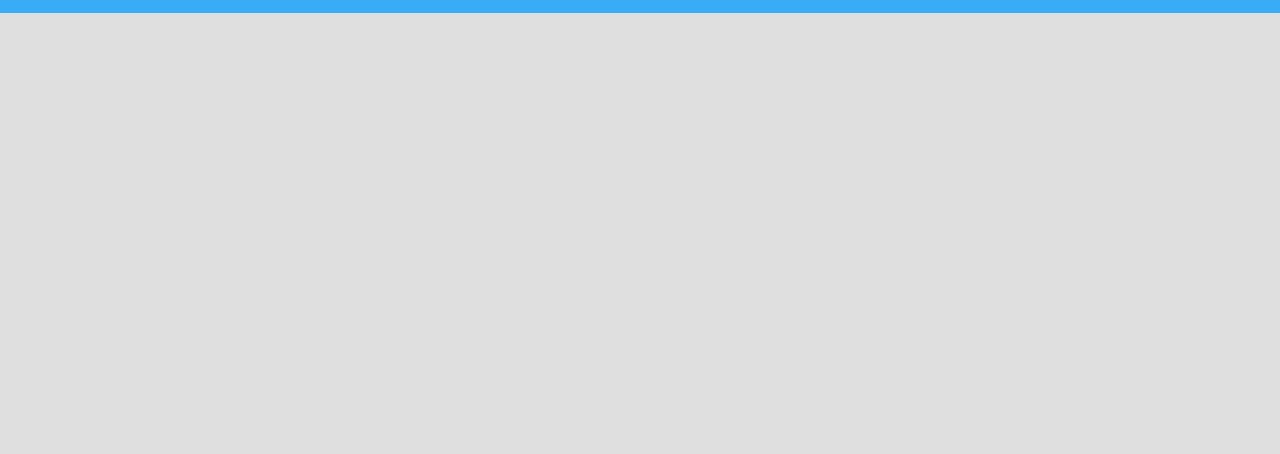
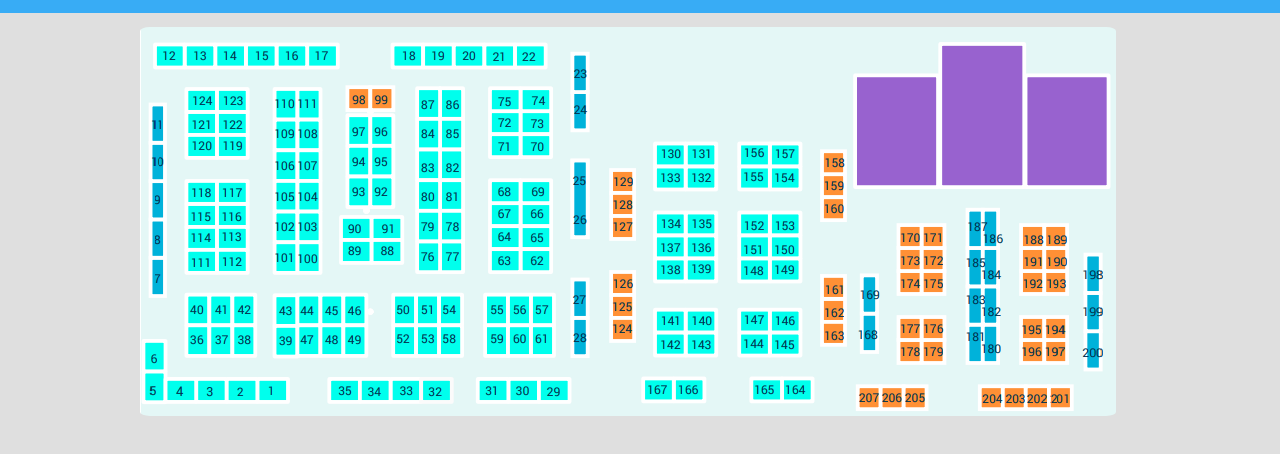
Before and after one commit to joojkafer/G-Stand, a plain HTML site: page index.html in a window 1280 px wide. Shown: the part 108-562 px from the top of the page. Drawn offline with nearby package versions, Linux system fonts and the light colour scheme; some packages are replaced by stand-ins of ours; a script that the page names is missing.

Commit message:
Fixed map on index

```diff
--- a/index.html
+++ b/index.html
@@ -107,6 +107,9 @@
                     style="padding-top: 10%;">
                     <button type="button"
                         class="btn d-flex justify-content-center mx-auto">
+
+                        <img src="img/map.png" usemap="#workmap"
+                        style="border-radius: 1%;">
 
                            <map name="workmap">
                             <area shape="rect" coords="119,354,145,372" alt
```
